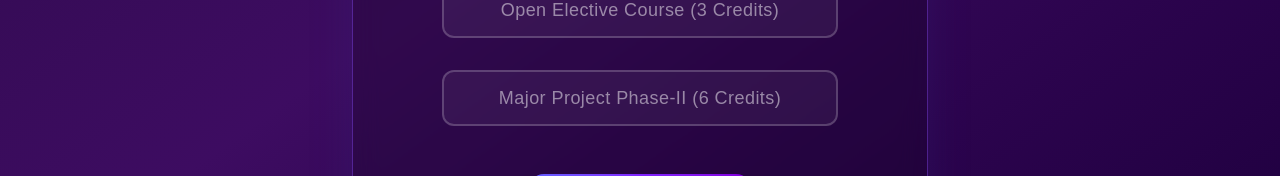
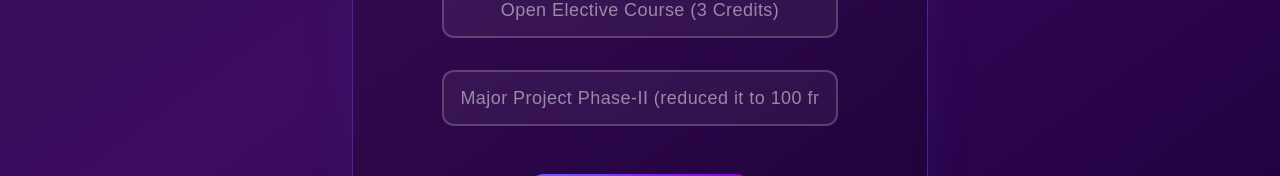
Before and after one commit to Manthan-Moudgalya/simpleNextJS, a Next.js app: page / in a window 1280 px wide. Shown: the part 615-791 px from the top of the page. Built offline with nearby package versions, Linux system fonts and the light colour scheme.

Commit message:
changed the description

```diff
--- a/app/page.jsx
+++ b/app/page.jsx
@@ -14,7 +14,7 @@ function Home() {
     { id: "cns", placeholder: "Cryptography & Network Security (4 Credits)", cred: 4 },
     { id: "pe", placeholder: "Professional Elective Course (3 Credits)", cred: 3 },
     { id: "oe", placeholder: "Open Elective Course (3 Credits)", cred: 3 },
-    { id: "mpp2", placeholder: "Major Project Phase-II (6 Credits)", cred: 6 },
+    { id: "mpp2", placeholder: "Major Project Phase-II (reduced it to 100 from 200) (6 Credits)", cred: 6 },
   ];
 
   function formatUSN(usn) {
@@ -103,7 +103,6 @@ function Home() {
                 alert(`${subject.placeholder}: must be valid USN.`);
                 return;
             }
-
 
             results.push({ subjectID: subject.id, marks: num });
         }
```
Lines whose indentation alone changed are shown as unchanged.
